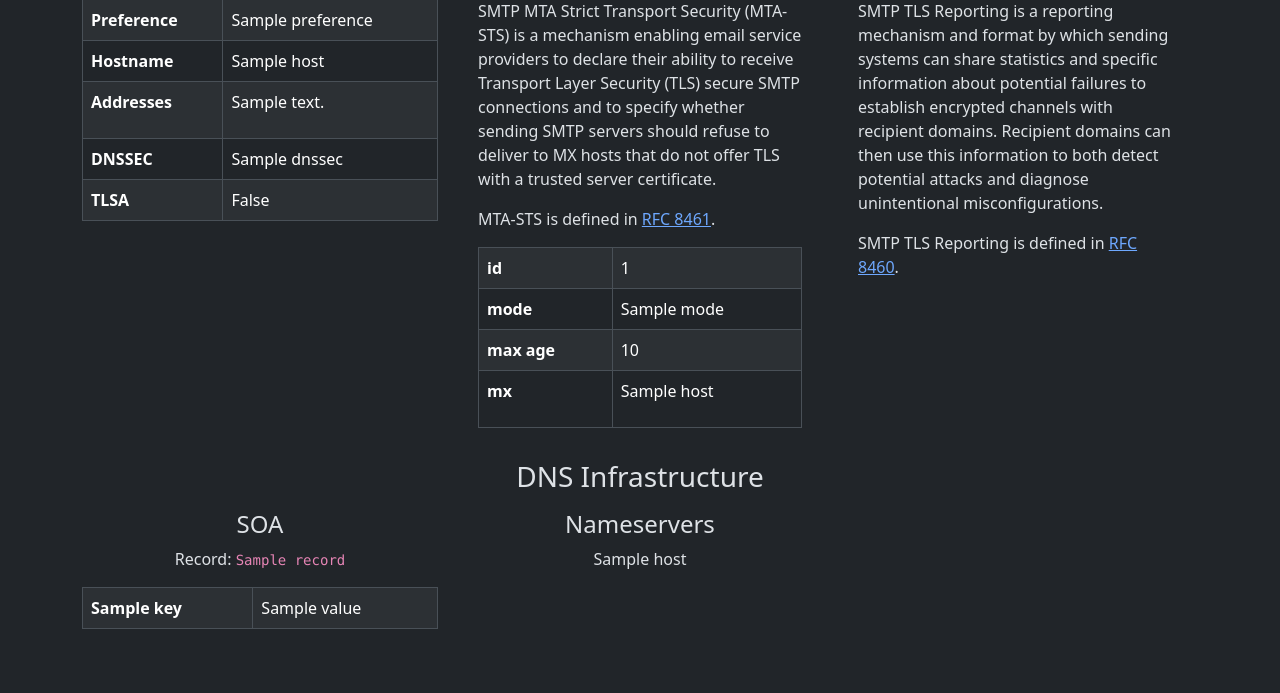
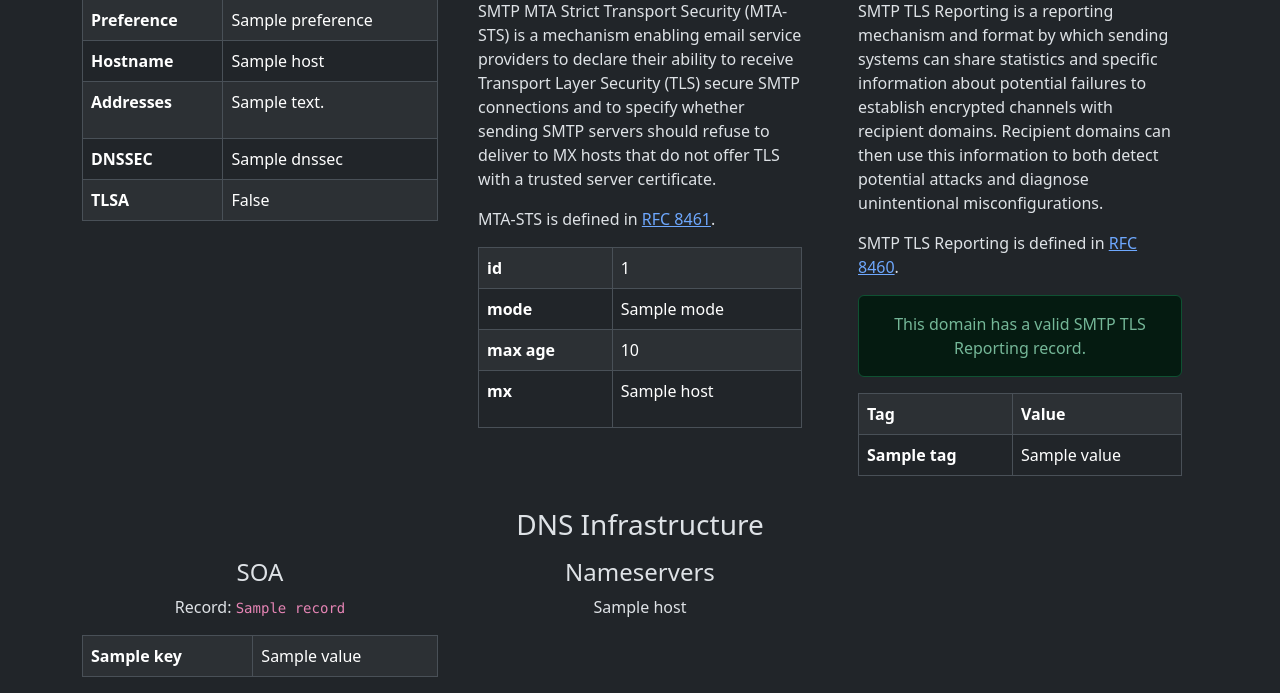
Before and after one commit to domainaware/checkdmarc-web-frontend, a Flask app: template templates/domain.html.jinja in a window 1280 px wide. Shown: the part 1081-1774 px from the top of the page. Before the commit the page ends 1710 px from the top, so only its background shows below. Run offline with Flask 3, Linux system fonts and the light colour scheme; the template is opened without the code that fills it: most values are stand-ins (such as "Sample title", 1, 10 or a date in 2020); parts of the project's set-up code (start-up, migrations or seed data) failed here and were passed over.

Commit message:
Add SMTP TLS Reporting output

```diff
--- a/templates/domain.html.jinja
+++ b/templates/domain.html.jinja
@@ -381,7 +381,43 @@
             <p>SMTP TLS Reporting is a reporting mechanism and format by which sending systems can share statistics and specific information about potential failures to establish encrypted channels with recipient domains. Recipient domains can then use this information to both detect potential attacks and diagnose unintentional misconfigurations.</p>
             <p>SMTP TLS Reporting is defined in <a href="https://datatracker.ietf.org/doc/html/rfc8460">RFC 8460</a>.</p>
           </div> <!-- End intro -->
-
+           {% if results.smtp_tls_reporting.error %}
+          <div class="alert alert-danger text-center mb-3" role="alert">
+            {{results.smtp_tls_reporting.error}}
+          </div>
+          {% else %}
+          <div class="alert alert-success text-center mb-3" role="alert">
+           This domain has a valid SMTP TLS Reporting record.
+          </div>
+          {% for warning in results.smtp_tls_reporting.warnings %}
+          <div class="alert alert-warning text-center" role="alert">
+            {{warning}}
+          </div>
+          {% endfor %}
+          <div class="table-responsive">
+            <table class="table table-bordered table-striped">
+              <tr><th scope="col">Tag</th><th scope="col">Value</th></tr>
+              {% for tag, details in results.smtp_tls_reporting.tags.items() %}
+                {% if not tag == "v" %}
+                <tr>
+                  <th scope="row">{{tag}}</th>
+                  {% if tag in ["rua"] %}
+                  <td>
+                    <ol class="list-unstyled mb-0">
+                      {% for entry in details.value %}
+                      <li>{{entry}}</li>
+                      {% endfor %}
+                    </ol>
+                  </td>
+                  {% else %}
+                  <td>{{details.value}}</td>
+                  {% endif %}
+                </tr>
+                {% endif %}
+                {% endfor %}
+            </table>
+          </div>
+          {% endif %}
         </div> <!-- End padded wrapper -->
       </div> <!-- End column -->
     </div> <!-- End row -->
```
